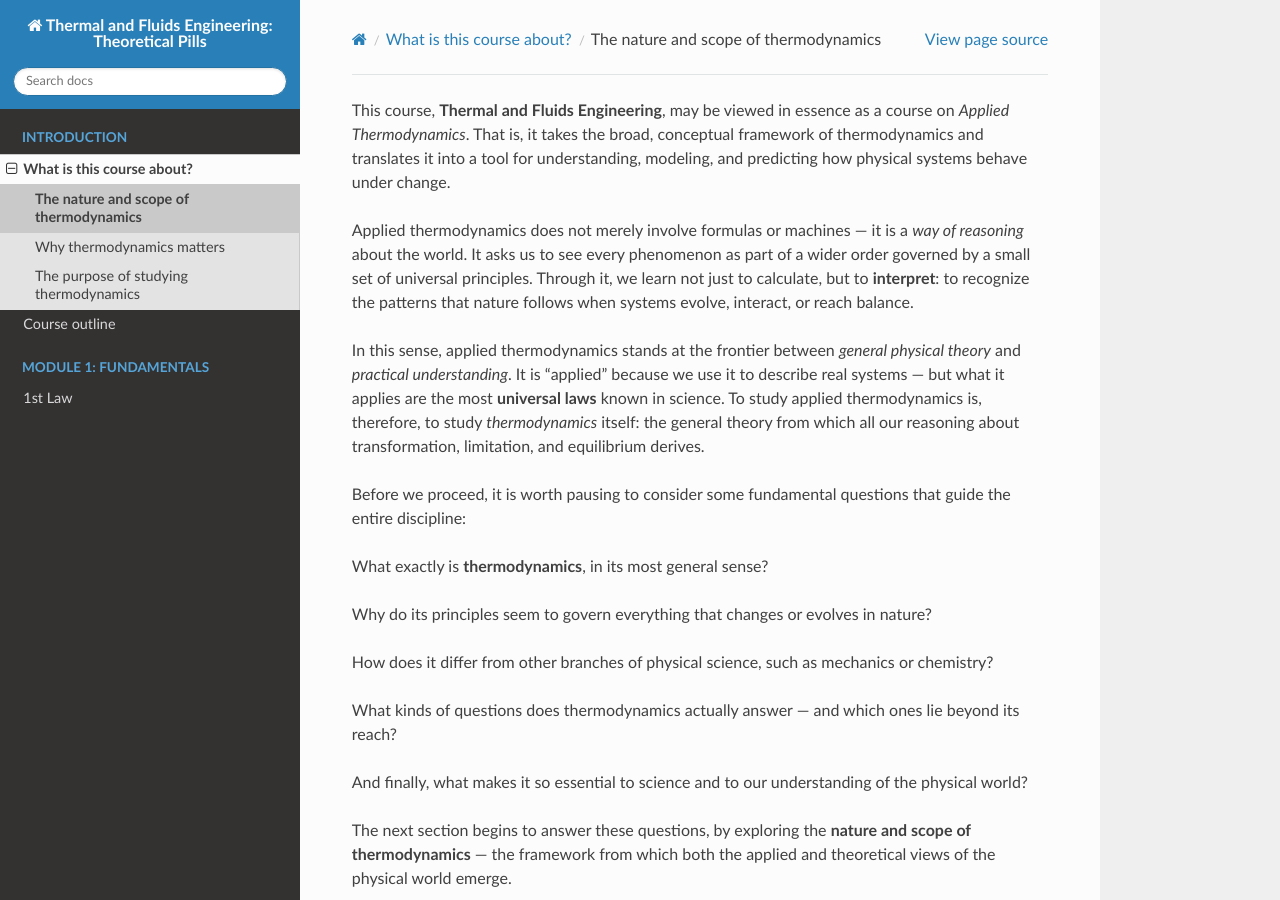
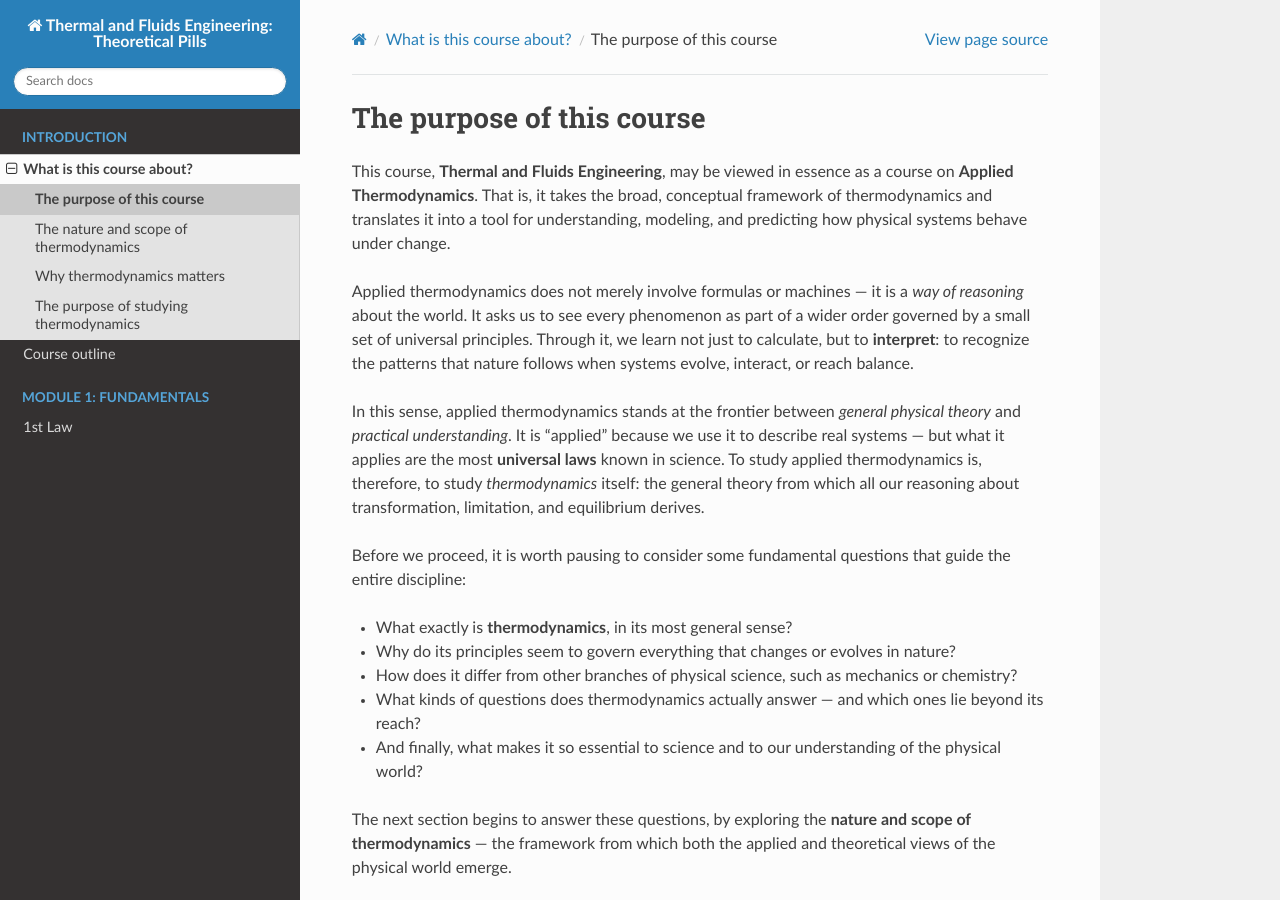
Before and after one commit to azarketa/Thermodynamics-theoretical-pills, a Sphinx documentation site: the page built from source/0001_What_is_this_course_about.md, in a window 1280 px wide and 900 px high. Built offline with Sphinx 7.4.7 and the Read the Docs theme 3.1.0, drawn with Linux system fonts in a browser that asks for light colours; pages that are not in the unit, such as notebooks, are missing from menus.

Commit message:
Files updated

```diff
--- a/source/0001_What_is_this_course_about.md
+++ b/source/0001_What_is_this_course_about.md
@@ -1,4 +1,7 @@
-This course, **Thermal and Fluids Engineering**, may be viewed in essence as a course on *Applied Thermodynamics*. That is, it takes the broad, conceptual framework of thermodynamics and translates it into a tool for understanding, modeling, and predicting how physical systems behave under change.
+(subsec_purpose_of_the_course)=
+## The purpose of this course
+
+This course, **Thermal and Fluids Engineering**, may be viewed in essence as a course on **Applied Thermodynamics**. That is, it takes the broad, conceptual framework of thermodynamics and translates it into a tool for understanding, modeling, and predicting how physical systems behave under change.
 
 Applied thermodynamics does not merely involve formulas or machines — it is a *way of reasoning* about the world.
 It asks us to see every phenomenon as part of a wider order governed by a small set of universal principles.
```
